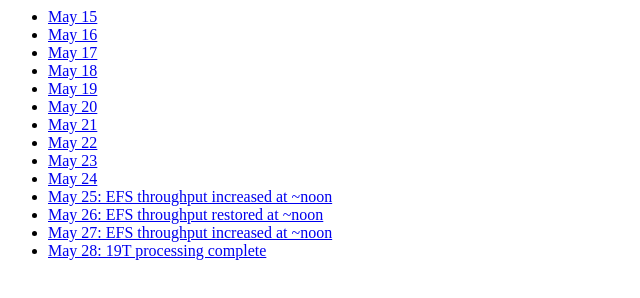
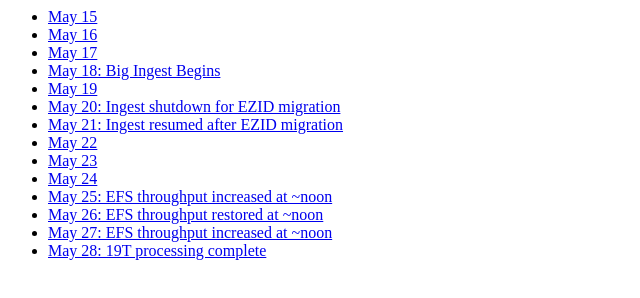
Before and after one commit to CDLUC3/merritt-tinker-public, a plain HTML site: page sar-may22/index.html in a window 1280 px wide. Shown: the whole page, without its empty margins (0-640 px from the left). Drawn offline with nearby package versions, Linux system fonts and the light colour scheme.

Commit message:
index update

```diff
--- a/sar-may22/index.html
+++ b/sar-may22/index.html
@@ -7,10 +7,10 @@
         <li><a href="sar15.html">May 15</a></li>
         <li><a href="sar16.html">May 16</a></li>
         <li><a href="sar17.html">May 17</a></li>
-        <li><a href="sar18.html">May 18</a></li>
+        <li><a href="sar18.html">May 18: Big Ingest Begins</a></li>
         <li><a href="sar19.html">May 19</a></li>
-        <li><a href="sar20.html">May 20</a></li>
-        <li><a href="sar21.html">May 21</a></li>
+        <li><a href="sar20.html">May 20: Ingest shutdown for EZID migration</a></li>
+        <li><a href="sar21.html">May 21: Ingest resumed after EZID migration</a></li>
         <li><a href="sar22.html">May 22</a></li>
         <li><a href="sar23.html">May 23</a></li>
         <li><a href="sar24.html">May 24</a></li>
```
